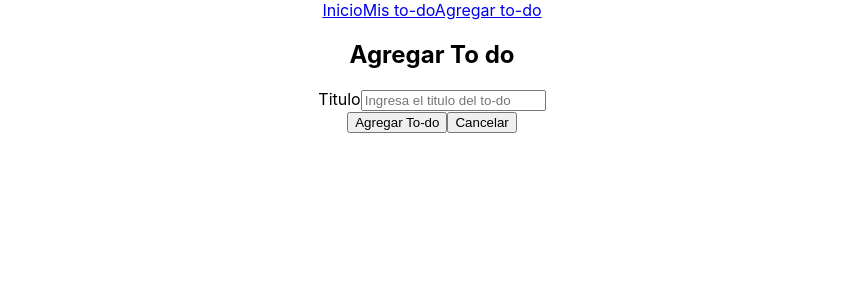
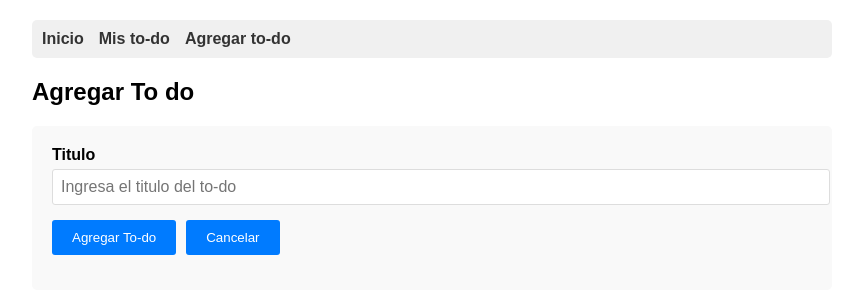
Before and after one commit to asebasg/todo-basic, a React (Create React App) app: page /add in a window 1280 px wide. Shown: the top 300 px of the page, without its empty margins (208-1071 px from the left). Built offline with nearby package versions, Linux system fonts and the light colour scheme.

Commit message:
Estilos añadidos

```diff
--- a/src/App.css
+++ b/src/App.css
@@ -1,38 +1,104 @@
 .App {
-  text-align: center;
+  max-width: 800px;
+  margin: 0 auto;
+  padding: 20px;
+  font-family: Arial, sans-serif;
 }
 
-.App-logo {
-  height: 40vmin;
-  pointer-events: none;
+/* Navegación */
+nav {
+  background: #f0f0f0;
+  padding: 10px;
+  margin-bottom: 20px;
+  border-radius: 5px;
 }
 
-@media (prefers-reduced-motion: no-preference) {
-  .App-logo {
-    animation: App-logo-spin infinite 20s linear;
-  }
+nav a {
+  margin-right: 15px;
+  text-decoration: none;
+  color: #333;
+  font-weight: bold;
 }
 
-.App-header {
-  background-color: #282c34;
-  min-height: 100vh;
-  display: flex;
-  flex-direction: column;
-  align-items: center;
-  justify-content: center;
-  font-size: calc(10px + 2vmin);
-  color: white;
+nav a:hover {
+  color: #007bff;
 }
 
-.App-link {
-  color: #61dafb;
+/* Formularios */
+form {
+  background: #f9f9f9;
+  padding: 20px;
+  border-radius: 5px;
+  margin-bottom: 20px;
 }
 
-@keyframes App-logo-spin {
-  from {
-    transform: rotate(0deg);
-  }
-  to {
-    transform: rotate(360deg);
-  }
+form div {
+  margin-bottom: 15px;
 }
+
+label {
+  display: block;
+  margin-bottom: 5px;
+  font-weight: bold;
+}
+
+input {
+  width: 100%;
+  padding: 8px;
+  border: 1px solid #ddd;
+  border-radius: 3px;
+  font-size: 16px;
+}
+
+button {
+  background: #007bff;
+  color: white;
+  padding: 10px 20px;
+  border: none;
+  border-radius: 3px;
+  cursor: pointer;
+  margin-right: 10px;
+}
+
+button:hover {
+  background: #0056b3;
+}
+
+button:disabled {
+  background: #ccc;
+  cursor: not-allowed;
+}
+
+/* Lista de todos */
+ul {
+  list-style: none;
+  padding: 0;
+}
+
+li {
+  background: #f9f9f9;
+  margin-bottom: 10px;
+  padding: 15px;
+  border-radius: 5px;
+  display: flex;
+  align-items: center;
+  gap: 10px;
+}
+
+li input[type="checkbox"] {
+  width: auto;
+}
+
+li span {
+  flex: 1;
+}
+
+li button {
+  background: #dc3545;
+  padding: 5px 10px;
+  font-size: 12px;
+}
+
+li button:hover {
+  background: #c82333;
+}
```
